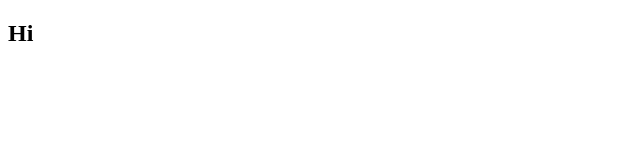
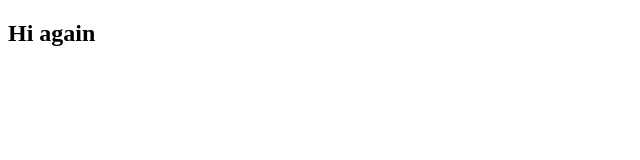
Before and after one commit to MyFrontEndJourney/NewRepository, a plain HTML site: page index.html in a window 1280 px wide. Shown: the whole page, without its empty margins (0-640 px from the left). Drawn offline with Linux system fonts and the light colour scheme.

Commit message:
is this working part two?

```diff
--- a/index.html
+++ b/index.html
@@ -7,7 +7,7 @@
   <body>
     <header>
       <nav>
-        <h1>Hi</h1>
+        <h1>Hi again</h1>
       </nav>
     </header>
     <main>
```
